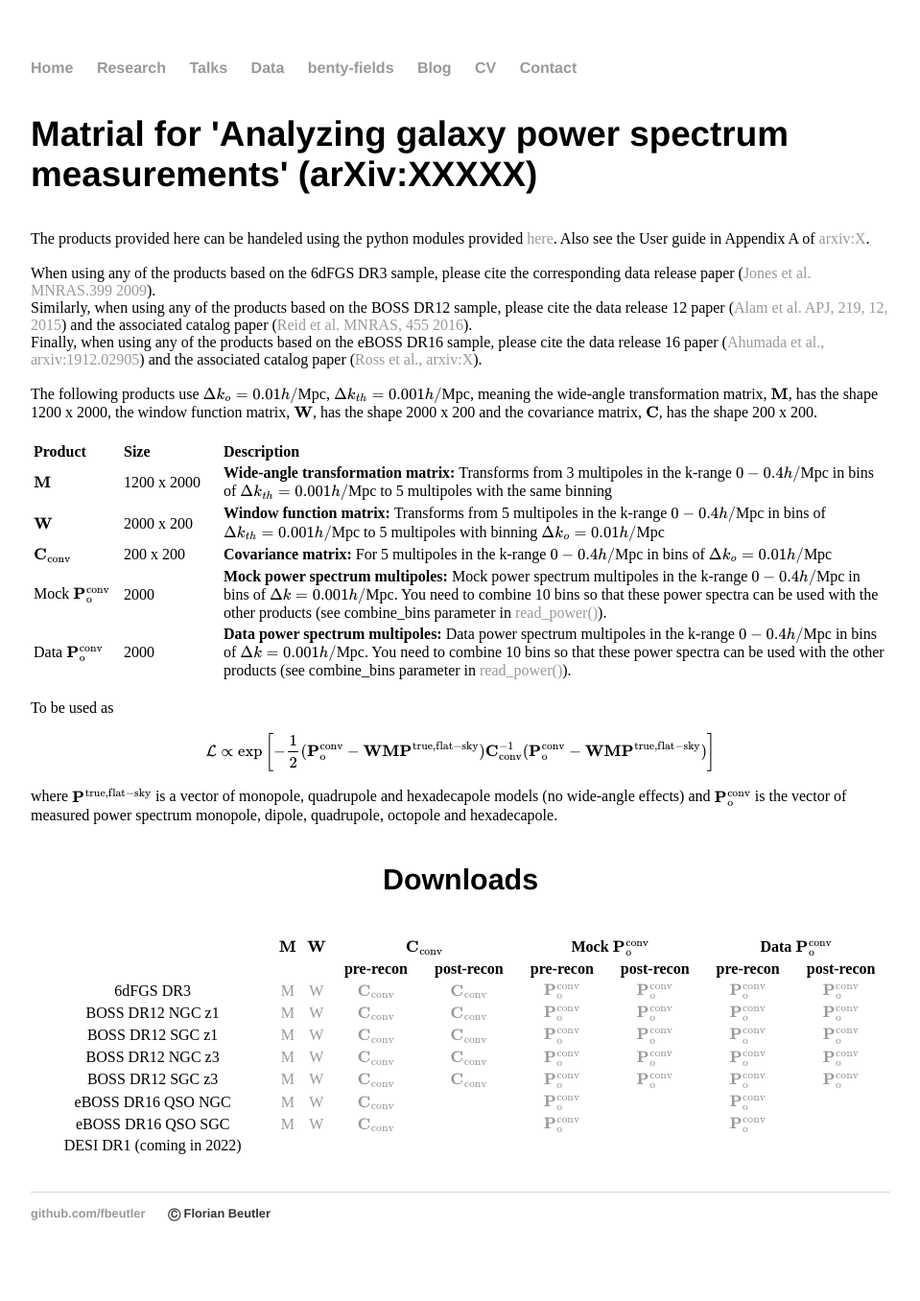
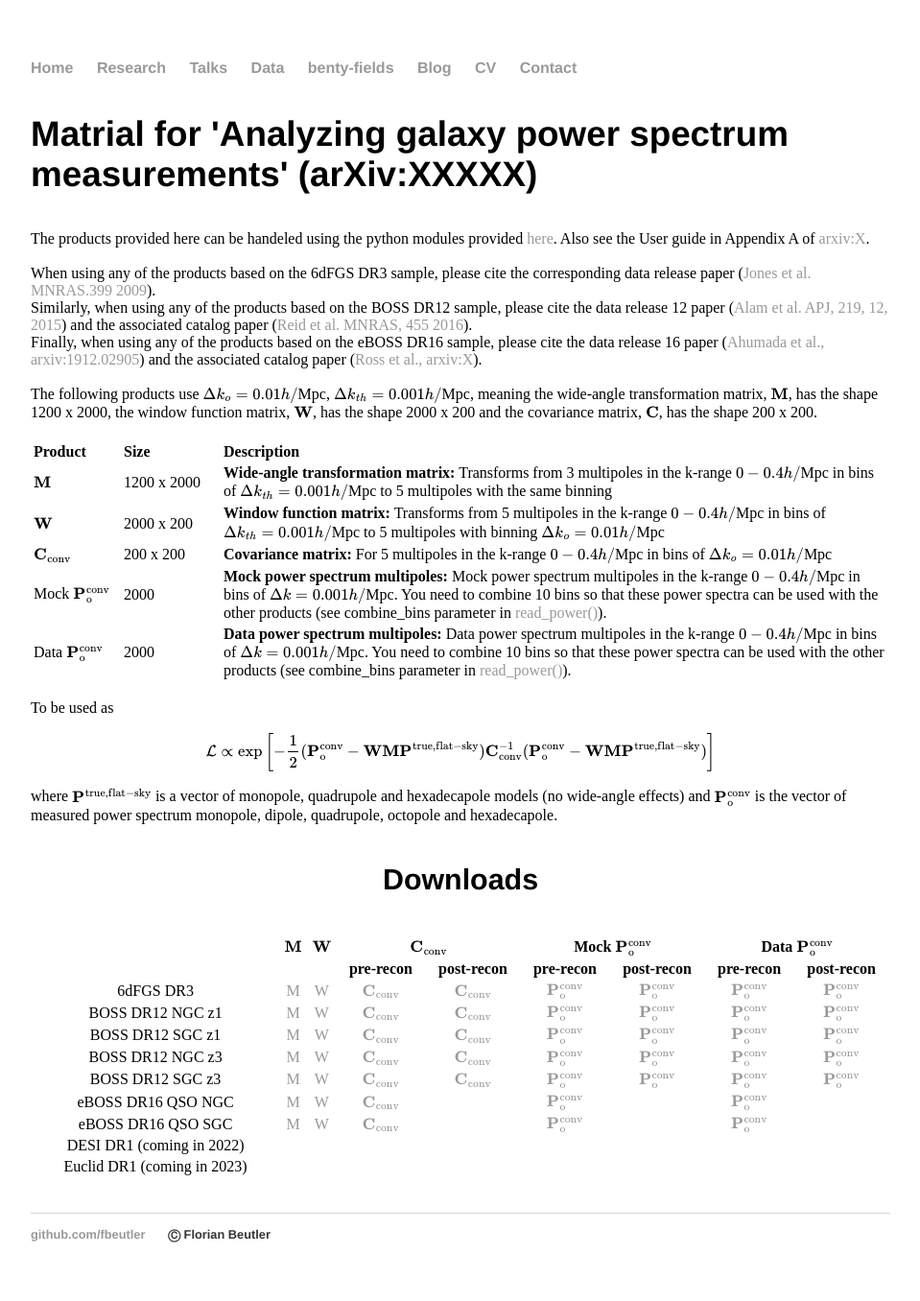
Before and after one commit to fbeutler/fbeutler.github.io, a Jekyll site: the page built from hub/deconv_paper.html, in a window 1280 px wide. Shown: the whole page at 96% size, without its empty margins (160-1119 px from the left). Built offline with Jekyll 4.4.1, drawn with Linux system fonts in a browser that asks for light colours; before the commit the page ends 1334 px from its top, so only the background shows below that.

Commit message:
Update deconv_paper.html

```diff
--- a/hub/deconv_paper.html
+++ b/hub/deconv_paper.html
@@ -186,6 +186,17 @@ Finally, when using any of the products based on the eBOSS DR16 sample, please c
     <td></td>
     <td></td>
   </tr>
+  <tr style="text-align: center">
+    <td>Euclid DR1 (coming in 2023)</td>
+    <td></td>
+    <td></td>
+    <td></td>
+    <td></td>
+    <td></td>
+    <td></td>
+    <td></td>
+    <td></td>
+  </tr>
 </table><br>
 
 </div><br>
```
